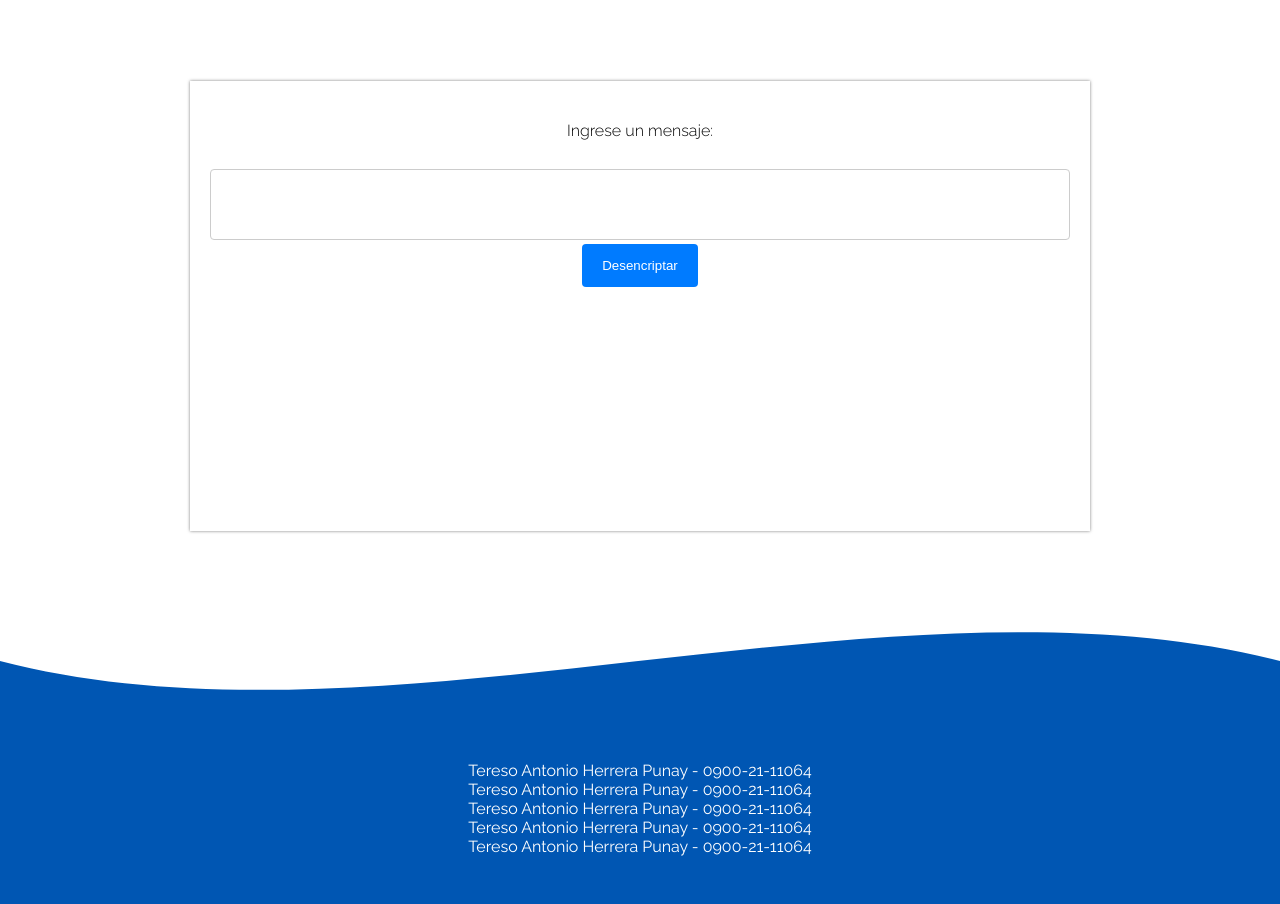
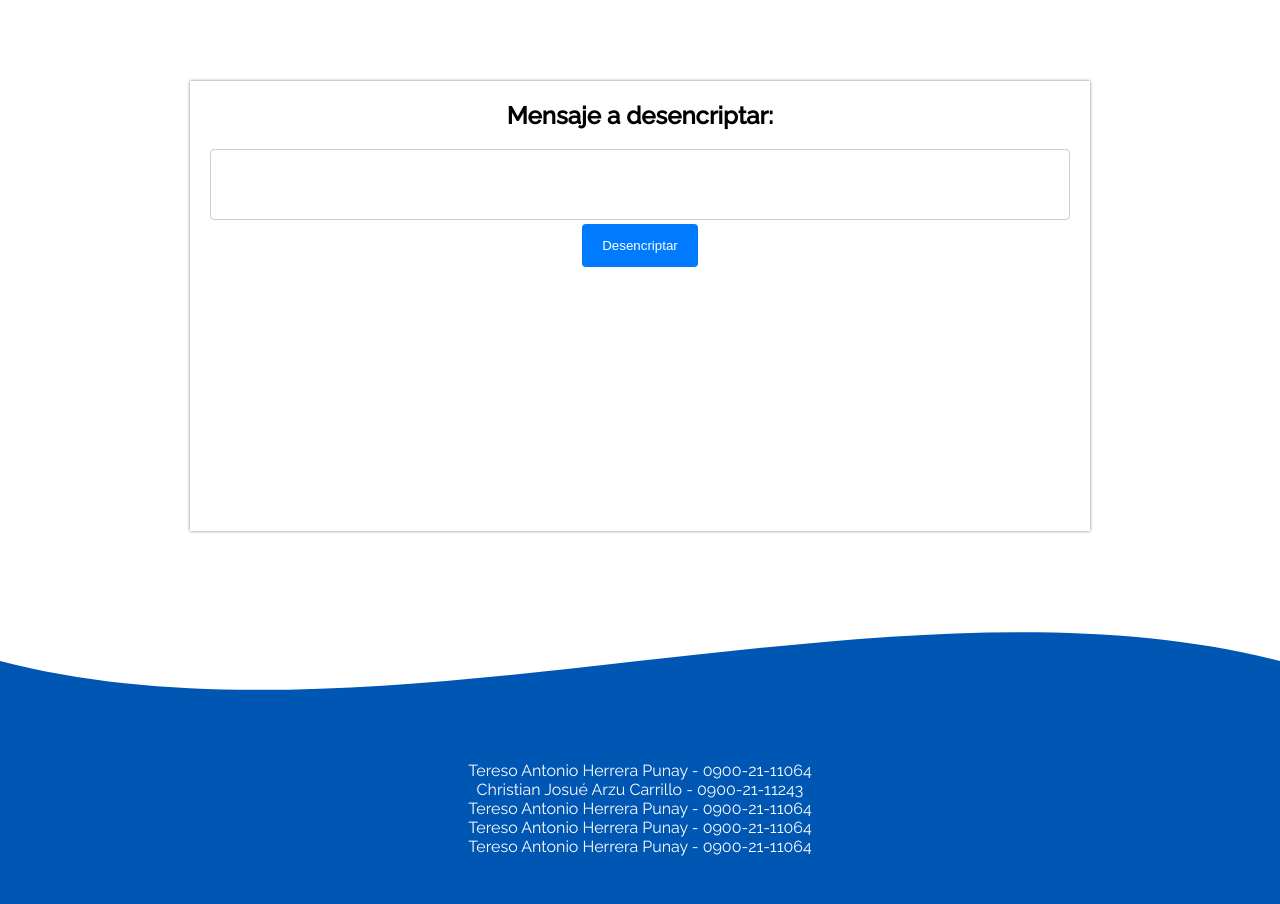
Before and after one commit to linkarzu/umg-automatas-proyecto, a Flask app: page / in a window 1280 px wide. Shown: the part 649-1553 px from the top of the page. Run offline with Flask 3, Linux system fonts and the light colour scheme.

Commit message:
espacio en blanco, agregue mi nombre

```diff
--- a/templates/index.html
+++ b/templates/index.html
@@ -32,7 +32,7 @@
                 <article class="card">
 
                     <form action="/" method="post">
-                        <label for="message"><p>Ingrese un mensaje: </a></p></label><br>
+                        <label for="message"><h2>Mensaje a desencriptar: </a></h2></label><br>
                         <textarea name="message" rows="3"></textarea>
                         <div>
                           <input type="submit" value="Desencriptar">
@@ -43,6 +43,8 @@
                     <h2>Mensaje original:</h2>
                     <p>{{ message }}</p>
                     {% endif %}
+
+                    <br>
 
                     {% if desencriptado %}
                     <h2>Mensaje desencriptado:</h2>
@@ -64,7 +66,7 @@
 
     <footer id="Final">
         <p>Tereso Antonio Herrera Punay - 0900-21-11064</a></p>
-        <p>Tereso Antonio Herrera Punay - 0900-21-11064</a></p>
+        <p>Christian Josué Arzu Carrillo - 0900-21-11243</a></p>
         <p>Tereso Antonio Herrera Punay - 0900-21-11064</a></p>
         <p>Tereso Antonio Herrera Punay - 0900-21-11064</a></p>
         <p>Tereso Antonio Herrera Punay - 0900-21-11064</a></p>
```
